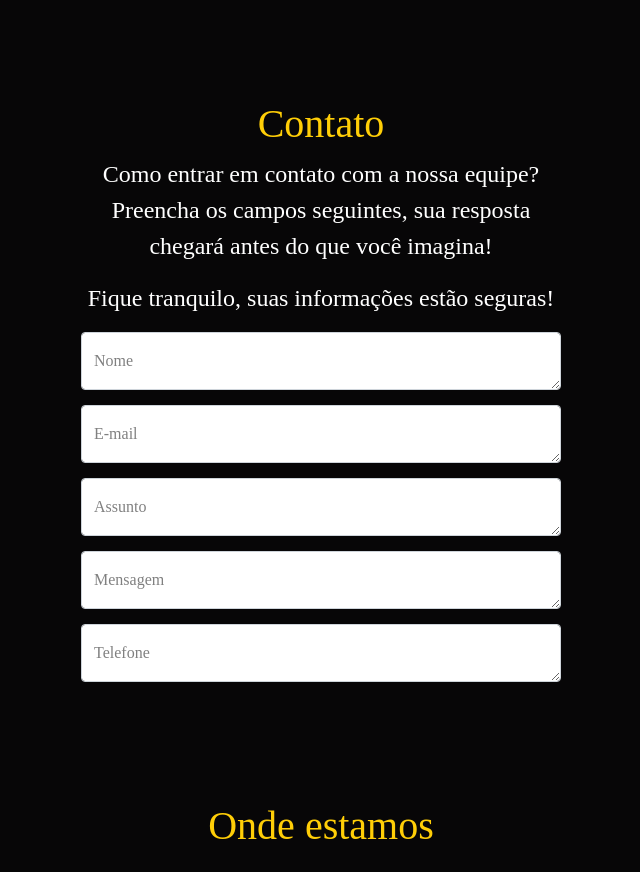
After one commit to dvmarthur/DVMotosTrainee2021.2, a PHP site: page /views/site/contatos.html in a window 1280 px wide. The commit adds this page. Shown: the top 872 px of the page, without its empty margins (319-959 px from the left). Run offline with PHP 8.4, Linux system fonts and the light colour scheme.

Commit message:
Corrigindo margins top e bottom, tentativa de responsividade

```diff
--- a/DVMotos/public/css/stylesGabriel.css
+++ b/DVMotos/public/css/stylesGabriel.css
@@ -1,43 +1,70 @@
+/* Elementos */
+
 body {
     margin-left: 400px;
     margin-right: 400px;
     background-color: #070607;
     font-family: "Arial Rounded MT Bold";
-    text-align: center;
     color:white;
 }
 
-.form-floating {
-    color:grey;
+/* Classes */
+
+.instrucoes {
+    text-align: center;
 }
 
-iframe{
-    margin-bottom: 50px;
+.instrucoes h1 {
+    margin-top: 100px;
+    color: #FFCE07;
+}
+
+.instrucoes p {
+    font-size: 24px;
+}
+
+.entrar-contato {
+    text-align: center;
 }
 
 .form-floating {
+    color:#808080;
     margin-top: 15px;
     margin-bottom: 15px;
 }
 
-.mapa h1{
+.mapa {
+    text-align: center;
+}
+
+.mapa h1 {
       margin-bottom: 25px;
       margin-top: 120px;
+      color: #FFCE07;
 }
 
-.instrucoes p{
-    font-size: 24px;
+.local {
+    margin-bottom: 50px;
 }
 
-.instrucoes h1 {
+.telefone {
     color: #FFCE07;
+    margin-top: 50px;
+    margin-bottom: 100px;
+    text-align: center;
 }
 
-.mapa h1{
-    color: #FFCE07;
+@media(max-widht: 750px) {
+    .instrucoes {
+        margin-left: 150px;
+        margin-right: 150px;
+    }
+
+    .mapa {
+        width: 100%;
+    }
+
+    iframe {
+        max-width: 60%;
+    }
 }
-
-.telefone{
-    margin-top: 50px;
-    color: #FFCE07;
-}
--- /dev/null
+++ b/DVMotos/views/site/contatos.html
@@ -0,0 +1,68 @@
+<!DOCTYPE html>
+
+<html>
+
+    <head>
+      <title>Contato - DVMotos</title>
+
+        <meta charset="utf-8">
+        <link href="https://cdn.jsdelivr.net/npm/bootstrap@5.1.3/dist/css/bootstrap.min.css" rel="stylesheet" integrity="sha384-1BmE4kWBq78iYhFldvKuhfTAU6auU8tT94WrHftjDbrCEXSU1oBoqyl2QvZ6jIW3" crossorigin="anonymous">
+        <link rel="stylesheet" href="../../public/css/stylesGabriel.css">
+    </head>
+
+    <body>
+      <div class="instrucoes">
+        <h1>Contato</h1>
+        <p>Como entrar em contato com a nossa equipe? Preencha os campos seguintes, sua resposta chegará antes do que você imagina!</p>
+        <p>Fique tranquilo, suas informações estão seguras!</p>
+      </div>
+
+
+      <div class="entrar-contato">
+        <div class="form-floating">
+          <textarea class="form-control" placeholder="Nome" id="floatingTextarea"></textarea>
+          <label for="floatingTextarea">Nome</label>
+        </div>
+
+
+        <div class="form-floating">
+          <textarea class="form-control" placeholder="E-mail" id="floatingTextarea"></textarea>
+          <label for="floatingTextarea">E-mail</label>
+        </div>
+
+
+        <div class="form-floating">
+          <textarea class="form-control" placeholder="Assunto" id="floatingTextarea"></textarea>
+          <label for="floatingTextarea">Assunto</label>
+        </div>
+
+
+        <div class="form-floating">
+          <textarea class="form-control" placeholder="Mensagem" id="floatingTextarea"></textarea>
+          <label for="floatingTextarea">Mensagem</label>
+        </div>
+
+
+        <div class="form-floating">
+          <textarea class="form-control" placeholder="Telefone" id="floatingTextarea"></textarea>
+          <label for="floatingTextarea">Telefone</label>
+        </div>
+      </div>
+
+
+      <div class="mapa">
+        <h1>Onde estamos</h1>
+        <iframe class="local" src="https://www.google.com/maps/embed?pb=!1m18!1m12!1m3!1d3705.0559566221455!2d-43.37300671602066!3d-21.778095246070144!2m3!1f0!2f0!3f0!3m2!1i1024!2i768!4f13.1!3m3!1m2!1s0x989b9fc81b22cb%3A0x5f6adc6fc7d3f365!2sInstituto%20de%20Ci%C3%AAncias%20Exatas%20-%20Pr%C3%A9dio%20Antigo%20-%20Bloco%20%C3%9Anico!5e0!3m2!1spt-BR!2sbr!4v1635468199228!5m2!1spt-BR!2sbr" width="500" height="450" style="border:0;" allowfullscreen="" loading="lazy"></iframe>
+      </div>
+
+
+      <div class="telefone">
+        <h3>Telefone para contato:<h3>
+        <h3>(XX) XXXXX-XXXX</h3>
+      </div>
+
+
+
+        <script src="https://cdn.jsdelivr.net/npm/bootstrap@5.1.3/dist/js/bootstrap.bundle.min.js" integrity="sha384-ka7Sk0Gln4gmtz2MlQnikT1wXgYsOg+OMhuP+IlRH9sENBO0LRn5q+8nbTov4+1p" crossorigin="anonymous"></script>
+    </body>
+</html>
```
Also changed, not shown: DVMotos/views/site/indexGabriel.html (deleted, +0 -57 lines), DVMotos/views/site/index.html (deleted).
